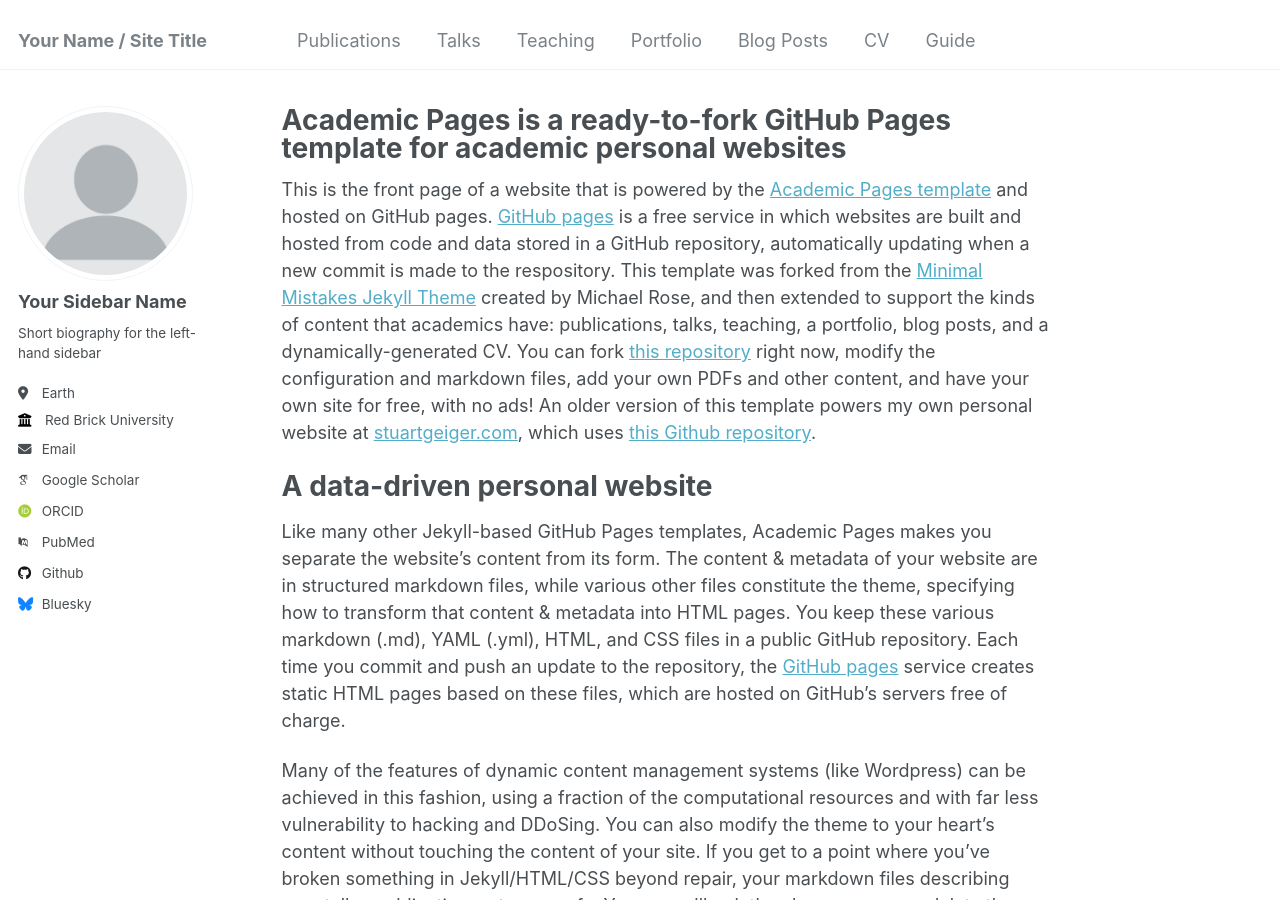
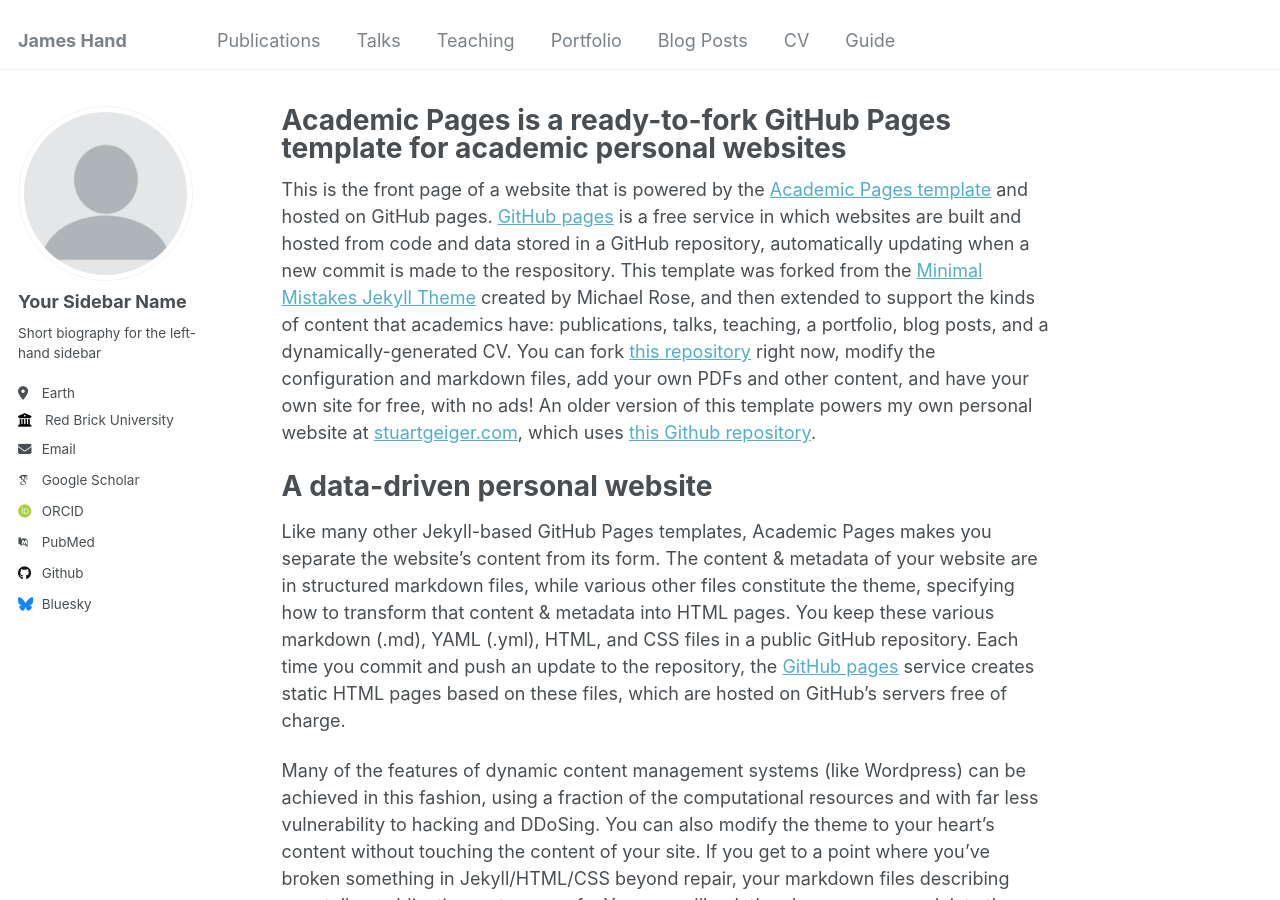
Before and after one commit to james-hand/james-hand.github.io, a Jekyll site: the page built from _pages/about.md, in a window 1280 px wide and 900 px high. Built offline with Jekyll 4.4.1, drawn with Linux system fonts in a browser that asks for light colours; some web fonts are replaced.

Commit message:
Update _config.yml
Website Name Change

```diff
--- a/_config.yml
+++ b/_config.yml
@@ -8,7 +8,7 @@
 
 # Basic Site Settings
 locale                   : "en-US"
-title                    : "Your Name / Site Title"
+title                    : "James Hand"
 title_separator          : "-"
 name                     : &name "Your Name"
 description              : &description "personal description"
```
